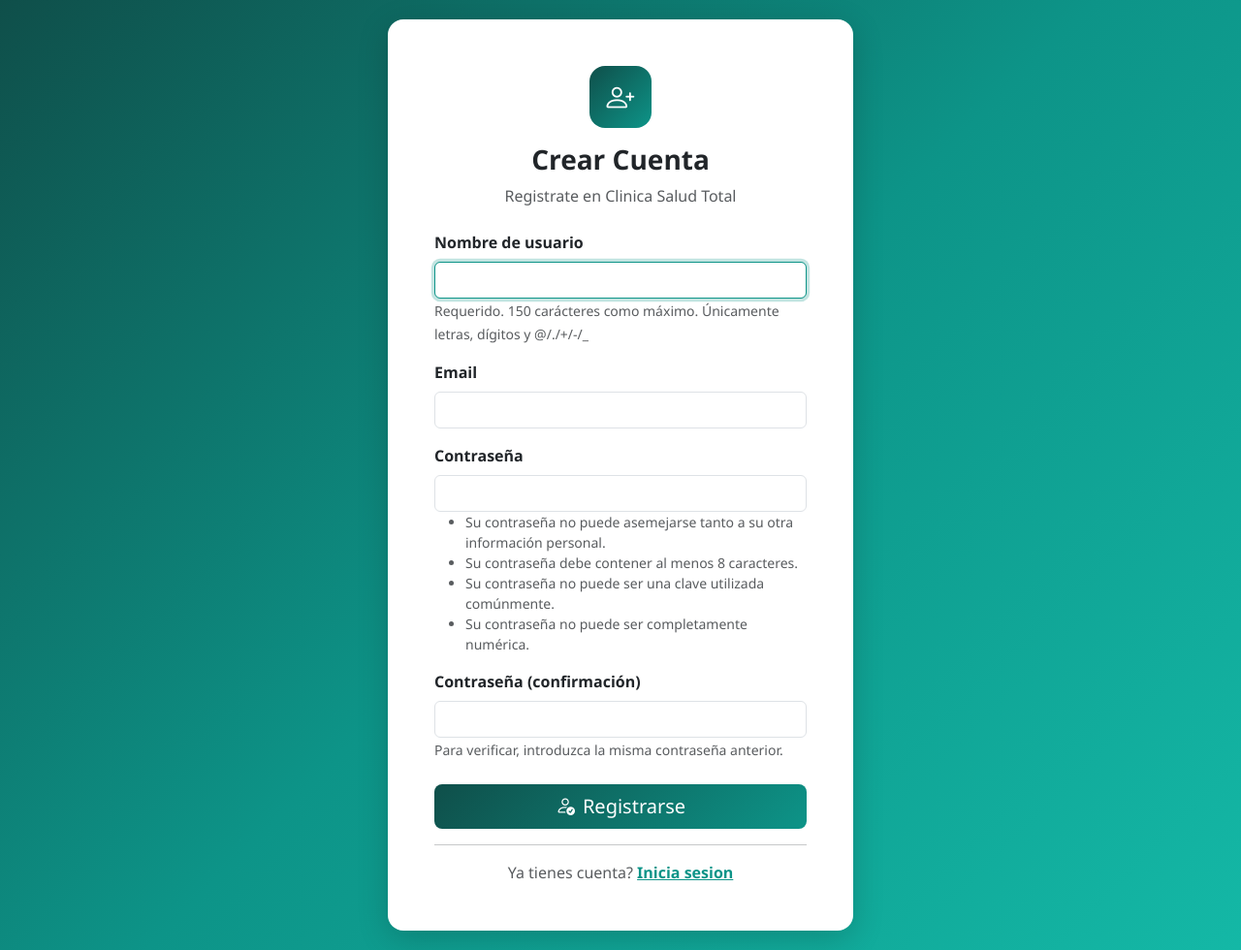
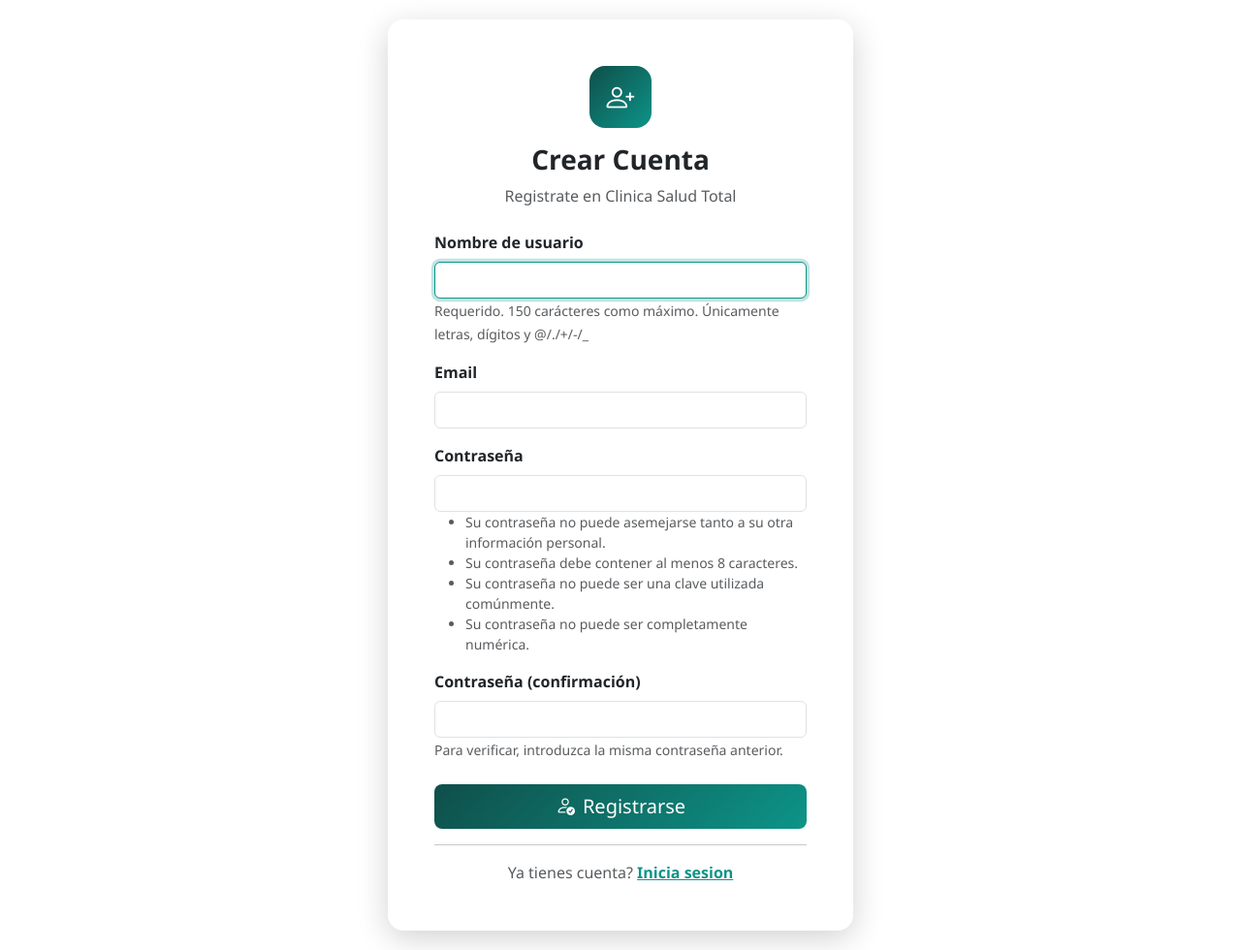
Before and after one commit to leodan87/clinica-salud-total, a Django app: page /accounts/registro/ in a window 1280 px wide. Shown: the whole page at 97% size. Run offline with Django 4.2, Linux system fonts and the light colour scheme; some libraries are stand-ins or nearby versions.

Commit message:
Fondo blanco en pagina de registro y actualizar comentario en settings
Co-Authored-By: Claude Opus 4.6 <noreply@anthropic.com>

```diff
--- a/proyecto_clinica/gestion/templates/registration/register.html
+++ b/proyecto_clinica/gestion/templates/registration/register.html
@@ -9,7 +9,7 @@
     <link rel="stylesheet" href="https://cdn.jsdelivr.net/npm/bootstrap-icons@1.11.3/font/bootstrap-icons.min.css">
     <style>
         body {
-            background: linear-gradient(135deg, #0f4f4a, #0d9488, #14b8a6);
+            background: #ffffff;
             min-height: 100vh;
             display: flex;
             align-items: center;
```
